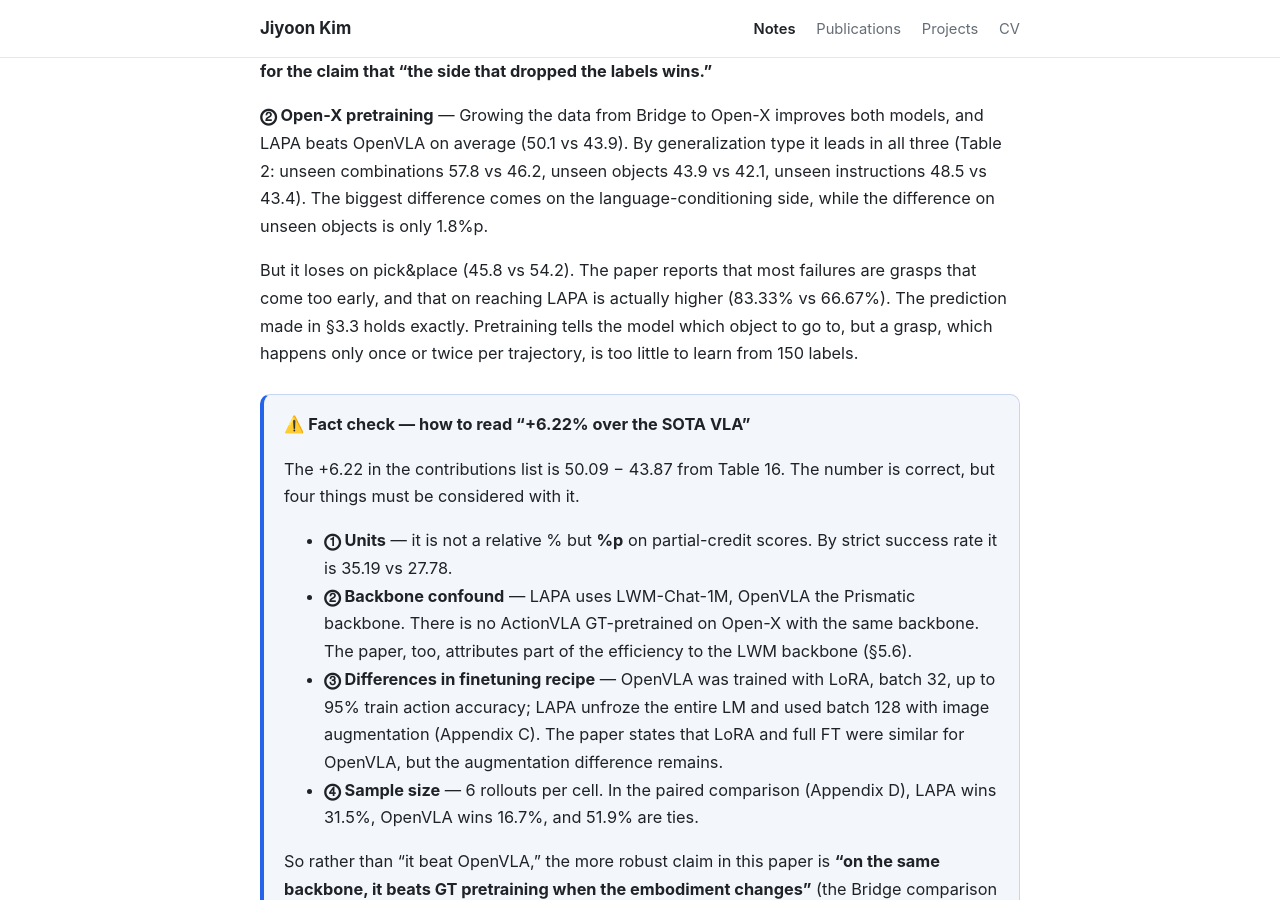
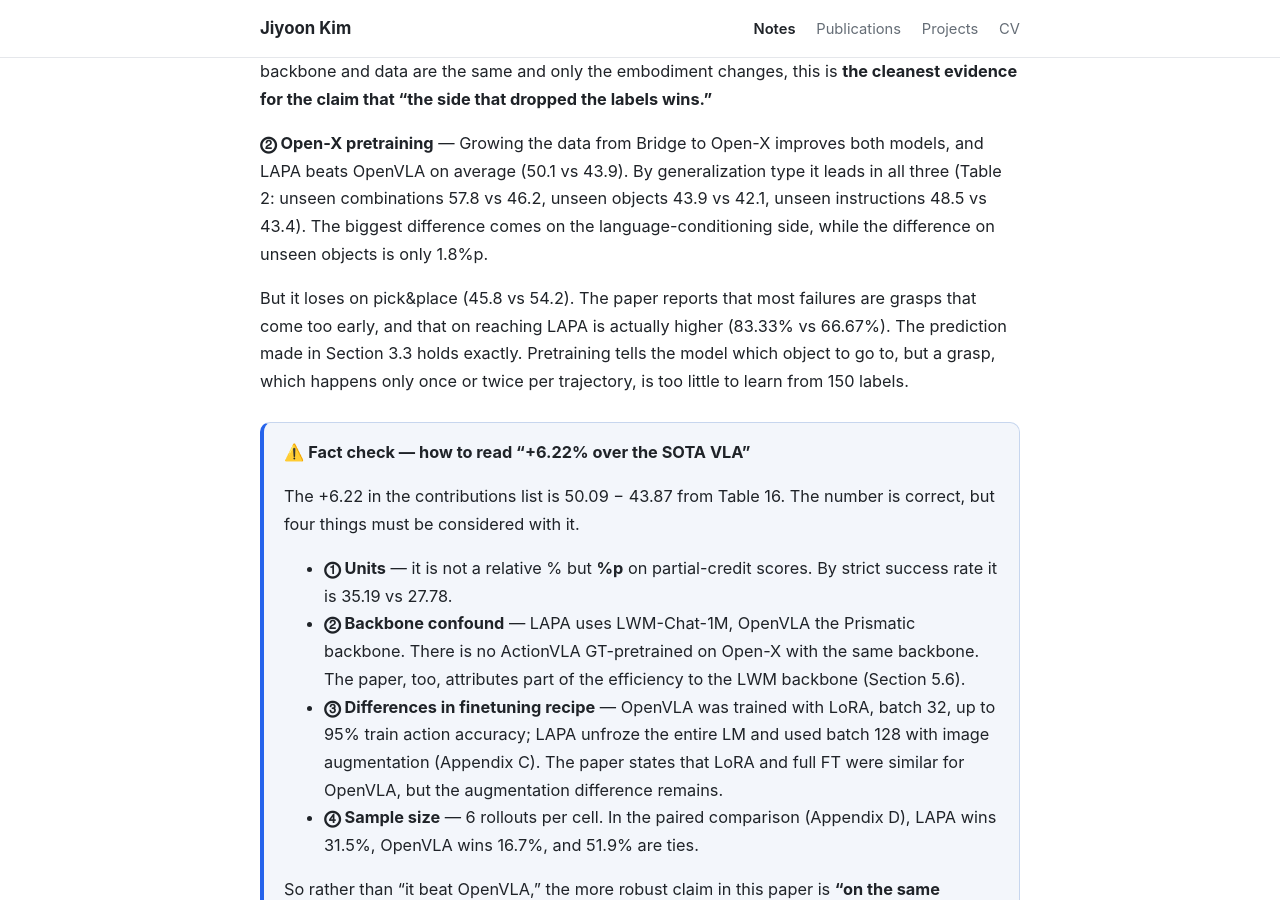
Before and after one commit to jiyoon0630/jiyoon0630.github.io, a Jekyll site: the page built from _posts/2026-02-03-lapa-latent-action-pretraining-en.md, in a window 1280 px wide and 900 px high, scrolled down 13053 px. Built offline with Jekyll 4.4.1, drawn with Linux system fonts in a browser that asks for light colours; some of the changed text lies outside the part shown.

Commit message:
Write the LAPA review's section references without §
Co-Authored-By: Claude Opus 5.5 <noreply@anthropic.com>
Claude-Session: https://claude.ai/code/session_01L6QY9XzmiaAn6FqTTnswhH

```diff
--- a/_posts/2026-02-03-lapa-latent-action-pretraining-en.md
+++ b/_posts/2026-02-03-lapa-latent-action-pretraining-en.md
@@ -52,7 +52,7 @@ Organizing the paper's related work by Wall 1 gives the following.
 
 > Can a VLA be pretrained on video alone, without robot action labels? Can that pretraining catch up with GT-action pretraining, or surpass it when the embodiment changes? Does it work with human video alone?
 
-Wall 1 is broken through in §2–§3, and Wall 2 is gathered back in §4. That process is this paper's narrative.
+Wall 1 is broken through in Sections 2–3, and Wall 2 is gathered back in Section 4. That process is this paper's narrative.
 
 ---
 
@@ -72,7 +72,7 @@ Wall 1 is broken through in §2–§3, and Wall 2 is gathered back in §4. That
 
 ### 2.2 VPT's chicken and egg
 
-The most direct way to use video is the VPT way. Use an IDM to attach action labels to every frame of the video, then train a policy with BC on those labels. But training the IDM ultimately requires $(x_t,\ x_{t+1},\ a_t)$ labels. The tool built to get rid of labels demands labels. On top of that, the IDM is trained on the few domains that have labels, so applied to differently shaped video it attaches wrong labels. This problem is actually confirmed in the experiments of §5.2.
+The most direct way to use video is the VPT way. Use an IDM to attach action labels to every frame of the video, then train a policy with BC on those labels. But training the IDM ultimately requires $(x_t,\ x_{t+1},\ a_t)$ labels. The tool built to get rid of labels demands labels. On top of that, the IDM is trained on the few domains that have labels, so applied to differently shaped video it attaches wrong labels. This problem is actually confirmed in the experiments of Section 5.2.
 
 ### 2.3 LAPA's way out — action as a latent variable
 
@@ -101,9 +101,9 @@ But there is something odd here. The decoder already receives $x_t$ as input. Th
 >
 > The information needed to reconstruct one image is incomparably larger than 12 bits. So the encoder cannot pass along all of $x_{t+H}$, and instead picks **only the 12 bits that reduce reconstruction loss the most**. It need not carry the static scene, which the decoder can already know from $x_t$. What remains is the largest change between the two frames, and in robot manipulation video that change is mostly the motion of the arm and hand.
 >
-> The structure points the same way. Since the vector being quantized is the **difference** of the two frame embeddings, $d_t = e_{t+H} - e_t$ (§3.1), the codes carry an inductive bias toward looking at change from the start.
+> The structure points the same way. Since the vector being quantized is the **difference** of the two frame embeddings, $d_t = e_{t+H} - e_t$ (Section 3.1), the codes carry an inductive bias toward looking at change from the start.
 >
-> To be precise, though, what $z$ holds is **not "action" but "the most salient visual change."** In video where the camera moves, camera motion takes up the codes. This difference becomes a problem again in §5.6 and §7.
+> To be precise, though, what $z$ holds is **not "action" but "the most salient visual change."** In video where the camera moves, camera motion takes up the codes. This difference becomes a problem again in Sections 5.6 and 7.
 
 In a word, this model is **a tokenizer for actions**. The paper, too, likens it to BPE: it learns a vocabulary of "atomic motions" from data, without predefined action units such as EE position or joint angles. From the image-generation side, the difference is that a tokenizer like VQGAN compresses **a single image**, whereas this model compresses **the conditional change given the first frame**.
 
@@ -189,7 +189,7 @@ $$\hat x_{t+H}\ =\ D\Big(\mathrm{CrossAttn}\big(\mathrm{sg}[p_t];\ \hat d_t\big)
 | Only two frames as input (Genie uses several past frames) | computational cost. Adding past observations is left for future work |
 | Window $H$ — 0.6 s for robots, 2.4 s for human video | human video has many static frames. $H=3$ on Bridge (5Hz) |
 
-Once training is done, **the encoder becomes a latent IDM and the decoder a latent world model**. The encoder is used as the labeler in Stage 2, and the decoder for the neural rollouts of §5.6.
+Once training is done, **the encoder becomes a latent IDM and the decoder a latent world model**. The encoder is used as the labeler in Stage 2, and the decoder for the neural rollouts of Section 5.6.
 
 ### 3.2 Latent Pretraining
 
@@ -207,7 +207,7 @@ It is the same structure as LLM pretraining. The only difference is that the nex
 
 > ### ⚠️ Fact check — inconsistent notation between $x_{t+1}$ and $x_{t+H}$
 >
-> §3.1 defines the encoder input as $(x_t,\ x_{t+H})$, but §3.2 writes that "$x_t$ is labeled given $x_{t+1}$." Since Appendix F states $H=3$ as the default on Bridge, the $x_{t+1}$ of §3.2 should be read as loose notation for "the next window frame."
+> Section 3.1 defines the encoder input as $(x_t,\ x_{t+H})$, but Section 3.2 writes that "$x_t$ is labeled given $x_{t+1}$." Since Appendix F states $H=3$ as the default on Bridge, the $x_{t+1}$ of Section 3.2 should be read as loose notation for "the next window frame."
 
 ### 3.3 Action Finetuning
 
@@ -238,7 +238,7 @@ A question follows. If the latent head learned so carefully in pretraining is th
 >
 > In LLM terms, it is the same structure as removing the LM head after next-token pretraining and fine-tuning with a new head attached. The output space of the pretraining objective is discarded, and only the representation remains.
 >
-> This interpretation makes one testable prediction. Abilities that come from pretraining should be strong in coarse intent such as **which object, in which direction**, while fine motor skill such as **exactly when to grasp** should depend on the amount of finetuning labels. The real-world results of §5.4 show exactly this pattern.
+> This interpretation makes one testable prediction. Abilities that come from pretraining should be strong in coarse intent such as **which object, in which direction**, while fine motor skill such as **exactly when to grasp** should depend on the amount of finetuning labels. The real-world results of Section 5.4 show exactly this pattern.
 
 ---
 
@@ -252,11 +252,11 @@ The paper offers three explanations.
 
 **⓷ Small output space → fast learning** — The pretraining output space is $8^4$, while OpenVLA's action space is $256^7$. The paper reports that every LAPA model reached its best performance within one epoch.
 
-The three explanations are not separate. Tie them together with the division of labor seen in §3.3 — "coarse intent from pretraining, fine motor skill from finetuning" — and what LAPA is can be summed up in one sentence.
+The three explanations are not separate. Tie them together with the division of labor seen in Section 3.3 — "coarse intent from pretraining, fine motor skill from finetuning" — and what LAPA is can be summed up in one sentence.
 
 > ### 📌 The core of LAPA — learn "what to do" and "how to do it with this body" from different data
 >
-> | Knowledge | Where it is learned | Labels | Experimental evidence (§5.4) |
+> | Knowledge | Where it is learned | Labels | Experimental evidence (Section 5.4) |
 > |---|---|---|---|
 > | What to do — target selection, language conditioning, rough trajectory | pretraining (any video) | not needed | unseen instruction 48.5 vs OpenVLA 43.4, reaching 83.3% vs 66.7% |
 > | How to do it with this body — grasp timing, contact | finetuning (robot labels) | needed | early-grasp failures, pick&place 45.8 vs 54.2 |
@@ -318,7 +318,7 @@ In-domain, LAPA uses only 0.5% (1k/181k) of the labels yet far exceeds Scratch a
 > - **cross-task** — pretraining and finetuning are in the same sim environment, and there are plenty of labels (7k). VPT's IDM can produce accurate labels in the GT space, so VPT has the advantage. The paper, too, explains it as the IDM having become accurate thanks to many labels.
 > - **cross-env** — an IDM trained on sim 1k is applied to 440K real trajectories, and the labels break. The paper considers the IDM not robust to environment shift.
 >
-> VPT aligns domains at labeling time, so when the domains are misaligned, the entire pretraining dataset is contaminated. LAPA defers the alignment to finetuning, so it carries no such risk. This is the VPT weakness previewed in §2.2, and also the cleanest evidence that the design of §4, "defer Wall 2 to finetuning," works.
+> VPT aligns domains at labeling time, so when the domains are misaligned, the entire pretraining dataset is contaminated. LAPA defers the alignment to finetuning, so it carries no such risk. This is the VPT weakness previewed in Section 2.2, and also the cleanest evidence that the design of Section 4, "defer Wall 2 to finetuning," works.
 
 Still, ActionVLA on the same backbone is higher than LAPA in every setting, and the gap is large in cross-env (64.8 vs 33.6). If the embodiment is the same, GT labels are still better.
 
@@ -357,14 +357,14 @@ Fig. 3 · Tables 13–16, success rate (%).
 
 **⓶ Open-X pretraining** — Growing the data from Bridge to Open-X improves both models, and LAPA beats OpenVLA on average (50.1 vs 43.9). By generalization type it leads in all three (Table 2: unseen combinations 57.8 vs 46.2, unseen objects 43.9 vs 42.1, unseen instructions 48.5 vs 43.4). The biggest difference comes on the language-conditioning side, while the difference on unseen objects is only 1.8%p.
 
-But it loses on pick&place (45.8 vs 54.2). The paper reports that most failures are grasps that come too early, and that on reaching LAPA is actually higher (83.33% vs 66.67%). The prediction made in §3.3 holds exactly. Pretraining tells the model which object to go to, but a grasp, which happens only once or twice per trajectory, is too little to learn from 150 labels.
+But it loses on pick&place (45.8 vs 54.2). The paper reports that most failures are grasps that come too early, and that on reaching LAPA is actually higher (83.33% vs 66.67%). The prediction made in Section 3.3 holds exactly. Pretraining tells the model which object to go to, but a grasp, which happens only once or twice per trajectory, is too little to learn from 150 labels.
 
 > ### ⚠️ Fact check — how to read "+6.22% over the SOTA VLA"
 >
 > The +6.22 in the contributions list is 50.09 − 43.87 from Table 16. The number is correct, but four things must be considered with it.
 >
 > - **⓵ Units** — it is not a relative % but **%p** on partial-credit scores. By strict success rate it is 35.19 vs 27.78.
-> - **⓶ Backbone confound** — LAPA uses LWM-Chat-1M, OpenVLA the Prismatic backbone. There is no ActionVLA GT-pretrained on Open-X with the same backbone. The paper, too, attributes part of the efficiency to the LWM backbone (§5.6).
+> - **⓶ Backbone confound** — LAPA uses LWM-Chat-1M, OpenVLA the Prismatic backbone. There is no ActionVLA GT-pretrained on Open-X with the same backbone. The paper, too, attributes part of the efficiency to the LWM backbone (Section 5.6).
 > - **⓷ Differences in finetuning recipe** — OpenVLA was trained with LoRA, batch 32, up to 95% train action accuracy; LAPA unfroze the entire LM and used batch 128 with image augmentation (Appendix C). The paper states that LoRA and full FT were similar for OpenVLA, but the augmentation difference remains.
 > - **⓸ Sample size** — 6 rollouts per cell. In the paired comparison (Appendix D), LAPA wins 31.5%, OpenVLA wins 16.7%, and 51.9% are ties.
 >
@@ -407,7 +407,7 @@ Bridge has practically no knocking, and Sthv2 has a lot. So even though the embo
 
 **Scaling (Fig. 5)** — Four axes are scaled up: LAQ model size, data fraction, latent token length and vocab. Note that "model scaling" here refers not to the 7B VLA but to **the size of LAQ** (30M → 300M). Every axis improves as it grows, but the optimal latent space depends on the action complexity of the data. On the visually simple Language Table (2-DoF), increasing the vocab was far more effective than increasing the token length (Fig. 16). The window $H$ gives stable results unless it is extremely large, which the paper attributes to the 300M-scale LAQ being unable to model very large visual changes. Even with less finetuning data, LAPA consistently leads Scratch (Fig. 15b).
 
-**What the latent actually holds (paper §5.2, Appendix E)** — The difference between "action" and "visual change" previewed in the callout of §2.3 shows up here.
+**What the latent actually holds (paper Section 5.2, Appendix E)** — The difference between "action" and "visual change" previewed in the callout of Section 2.3 shows up here.
 
 | Data | Observation |
 |---|---|
@@ -417,7 +417,7 @@ Bridge has practically no knocking, and Sthv2 has a lot. So even though the embo
 
 The third row is direct evidence for the information-bottleneck interpretation. $z$ holds not action but the most salient visual change, and in egocentric video the camera movement that comes from the head moving is part of that change. The paper presents this as an advantage that could extend to navigation and the like, but from a manipulation policy's standpoint it also means part of the code capacity goes to signals unrelated to action.
 
-**Neural rollouts (Fig. 7)** — LAPA with pretraining only emits latent actions, and the LAQ decoder generates the next frame, closing the loop. Given the instruction "take the broccoli out of the pot," it generates a video of the arm approaching the broccoli and lifting it. The dual role of §3.1, "encoder = IDM, decoder = world model," combines with the policy to become **a purely neural simulator**. The paper even looks ahead to scaling test-time compute by generating several plans and picking the best one, but the evidence presented is a single qualitative example.
+**Neural rollouts (Fig. 7)** — LAPA with pretraining only emits latent actions, and the LAQ decoder generates the next frame, closing the loop. Given the instruction "take the broccoli out of the pot," it generates a video of the arm approaching the broccoli and lifting it. The dual role of Section 3.1, "encoder = IDM, decoder = world model," combines with the policy to become **a purely neural simulator**. The paper even looks ahead to scaling test-time compute by generating several plans and picking the best one, but the evidence presented is a single qualitative example.
 
 ---
 
@@ -480,10 +480,10 @@ Here are both what the paper states itself and what is worth adding while readin
 
 **Further points to raise**
 
-- **"Action" ≠ "visual change"** — as seen in §2.3 and §5.6, $z$ holds the most salient visual change. Camera ego-motion and the movement of other people and objects also take up codes, and this contamination will grow worse the more unedited the web video. It is a real obstacle to "web-scale expansion."
+- **"Action" ≠ "visual change"** — as seen in Sections 2.3 and 5.6, $z$ holds the most salient visual change. Camera ego-motion and the movement of other people and objects also take up codes, and this contamination will grow worse the more unedited the web video. It is a real obstacle to "web-scale expansion."
 - **The bottleneck was moved, not removed** — latent pretraining needs "video + language instruction" pairs. Sthv2 has templated captions, but web video lacks not only action labels but also task-level instructions. The label bottleneck moved from action to language.
 - **Hand tuning per data source** — the window $H$ was set separately: 0.6 s for robots, 2.4 s for human video. With heterogeneous web video, this knob would have to be set per source.
-- **Confounds in the headline comparison** — as seen in §5.4, backbone and finetuning recipe are mixed in. The only case where latent pretraining beat GT pretraining on the same backbone is Bridge → Franka, and even that gap comes essentially from one task.
+- **Confounds in the headline comparison** — as seen in Section 5.4, backbone and finetuning recipe are mixed in. The only case where latent pretraining beat GT pretraining on the same backbone is Bridge → Franka, and even that gap comes essentially from one task.
 - **Little input information** — LAQ sees only two frames, and the policy sees only one image and the instruction. There is no validation on situations that need temporal context, such as occlusion or velocity.
 
 ---
@@ -499,7 +499,7 @@ And this paper reads unusually well for someone with an LLM and generative-model
 - **Action finetuning = SFT with the head swapped** — the same even down to discarding the pretraining output space and keeping only the representation.
 - **Encoder = IDM, decoder = world model** — the policy and the world model come out of one round of unsupervised learning together. From the world-model side, it is also a way to obtain an action-conditioned video generator without action labels.
 
-Above all, the question Table 4 of §5.5 raises is a big one. If downstream performance follows **the skill distribution of the pretraining video** more than embodiment match, the data strategy for robot foundation models shifts from "how much robot data to collect" to **"how much video containing which skills to collect."** This is especially so in domains where unlabeled but skill-dense video has piled up, such as footage of on-site work.
+Above all, the question Table 4 of Section 5.5 raises is a big one. If downstream performance follows **the skill distribution of the pretraining video** more than embodiment match, the data strategy for robot foundation models shifts from "how much robot data to collect" to **"how much video containing which skills to collect."** This is especially so in domains where unlabeled but skill-dense video has piled up, such as footage of on-site work.
 
 ---
 
```
Also changed, not shown: _posts/2026-02-03-lapa-latent-action-pretraining.md (+17 -17 lines).
